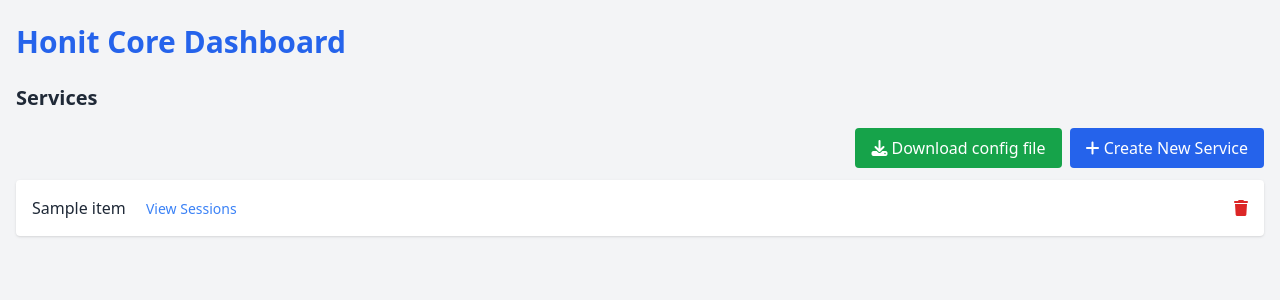
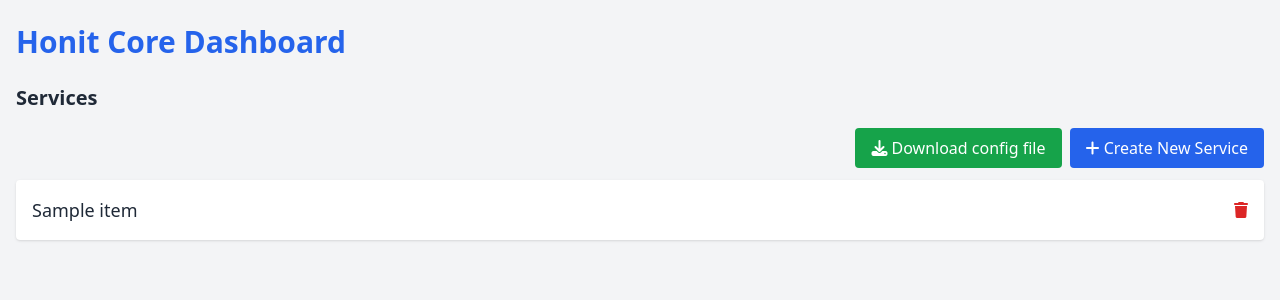
Before and after one commit to satayyeb/honit-core, a Django app: page /services/ in a window 1280 px wide. Shown: the top 300 px of the page. Run offline with Django 5.2, Linux system fonts and the light colour scheme; tables that the repository leaves empty hold one stand-in row (values such as "Sample post"); a database or web service that is not in the repository returns one stand-in record (values such as "Sample title"); data that the repository does not hold is empty; some libraries are stand-ins or nearby versions.

Commit message:
4th version of templates

```diff
--- a/templates/services.html
+++ b/templates/services.html
@@ -47,19 +47,26 @@
         <!-- Services List -->
         <ul class="space-y-2">
             {% for service in services %}
-                <li class="bg-white p-4 rounded shadow hover:bg-gray-50 transition">
+
+                <li class="relative bg-white p-4 rounded shadow group hover:bg-gray-50 transition">
+                    <a href="{% url 'service_sessions' service.id %}" class="absolute inset-0 z-10"></a>
+                    <!-- The clickable box content -->
                     <div class="flex justify-between items-center">
-                        <div>
-                            <span class="font-medium">{{ service.name }}</span>
-                            <a href="{% url 'service_sessions' service.id %}"
-                               class="ml-4 text-blue-500 hover:underline text-sm">View Sessions</a>
-                        </div>
-                        <button @click="open = true; serviceId = {{ service.id }}"
-                                class="text-red-600 hover:text-red-800 transition" title="Delete">
+                        <a href="{% url 'service_sessions' service.id %}" class="block relative z-10">
+                            <div class="text-lg font-medium">
+                                {{ service.name }}
+                            </div>
+                        </a>
+
+                        <!-- Trash icon -->
+                        <button @click.stop="open = true; serviceId = {{ service.id }}"
+                                class="text-red-600 hover:text-red-800 transition z-20"
+                                title="Delete">
                             <i class="fa-solid fa-trash"></i>
                         </button>
                     </div>
                 </li>
+
             {% endfor %}
         </ul>
 
```
